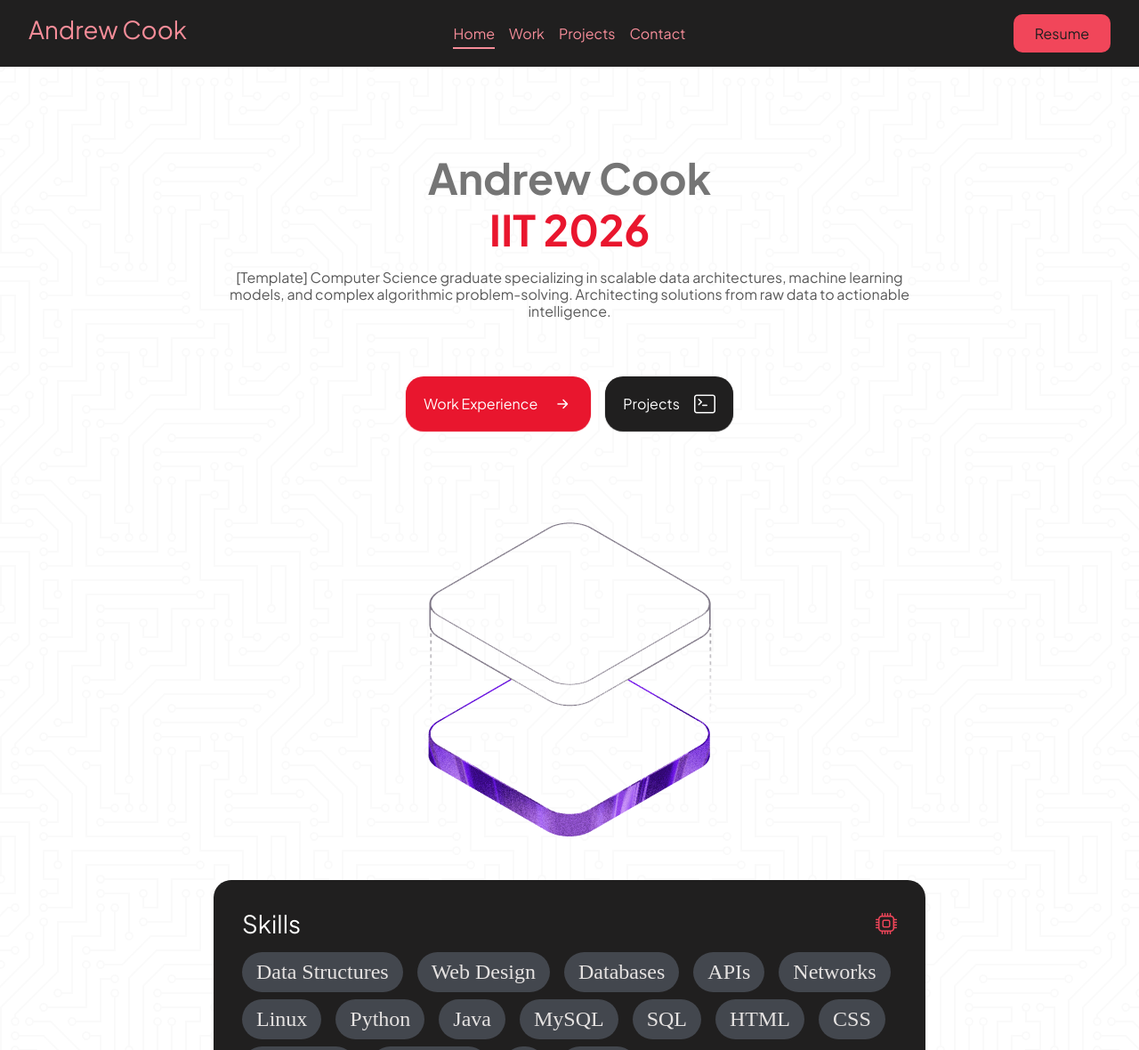
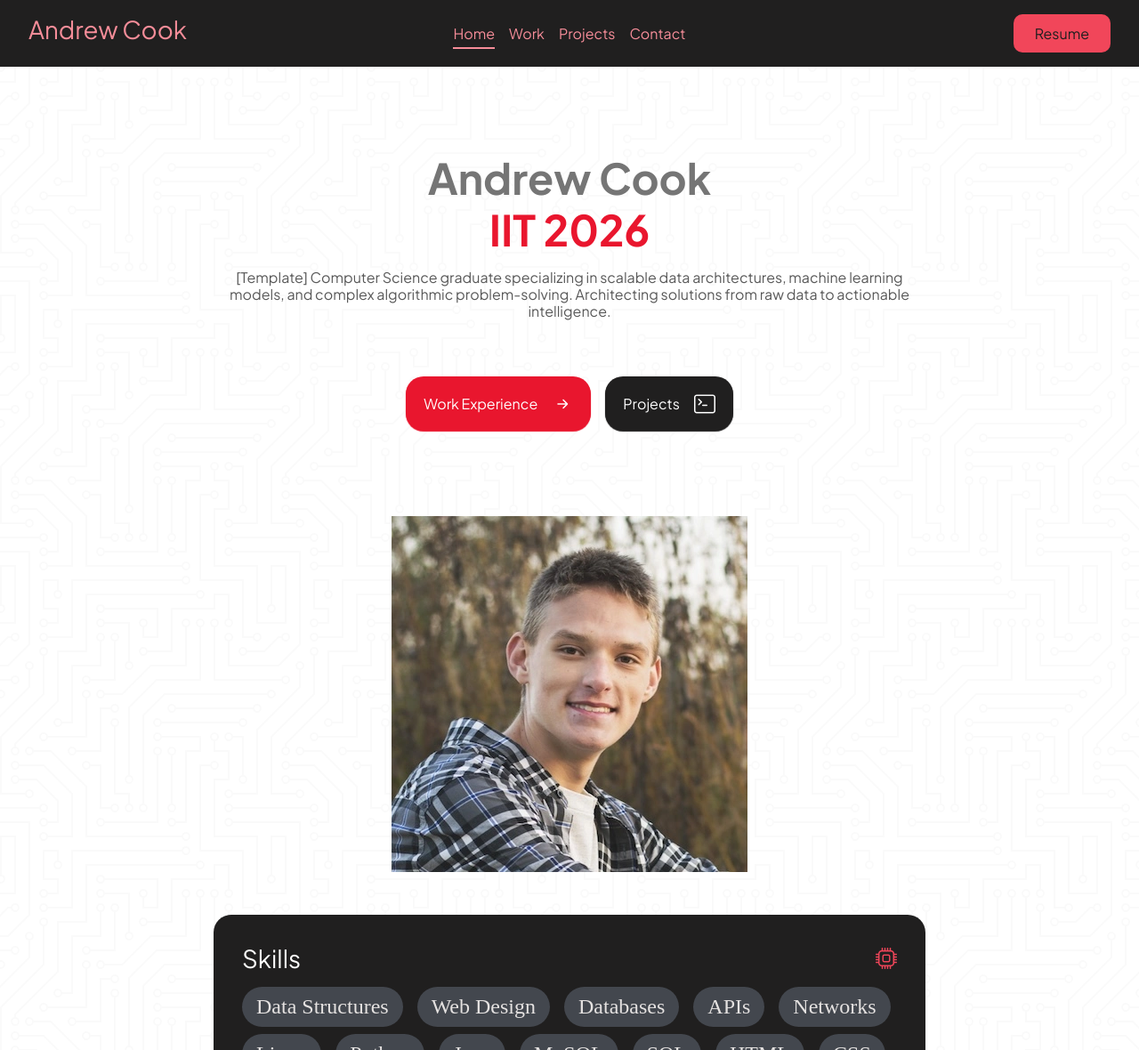
Before and after one commit to Drewster0128/website-portfolio, a Vue app: page / in a window 1280 px wide. Shown: the top 1180 px of the page at 89% size. Built offline with nearby package versions, Linux system fonts and the light colour scheme; a web font is replaced by a local one.

Commit message:
Complete cool effect and add profile pic

```diff
--- a/src/App.vue
+++ b/src/App.vue
@@ -4,7 +4,7 @@ import WorkExperience from './components/WorkExperience.vue';
 import Projects from './components/Projects.vue';
 import NavBar from './components/NavBar.vue';
 
-import { ref, useTemplateRef, onMounted, nextTick } from "vue";
+import { ref, useTemplateRef, onMounted} from "vue";
 
 const home = useTemplateRef('home');
 const work = useTemplateRef('work');
@@ -24,7 +24,7 @@ onMounted(() => {
     }
     else {
       entries.forEach((entry) => {
-        if(entry.intersectionRect.height > 0.80 * screenHeight) {
+        if(entry.intersectionRect.height > 0.70 * screenHeight) {
           if(entry.target.id != currentPage.value) {
             currentPage.value = entry.target.id;
           }
@@ -45,10 +45,10 @@ onMounted(() => {
     else {
       entries.forEach((entry) => {
         console.log("hi");
-        if(entry.intersectionRect.height > 0.80 * screenHeight) {
+        if(entry.intersectionRect.height > 0.70 * screenHeight) {
           console.log(entry.target.classList);
           if(entry.target.classList.contains("hidden")) {
-            entry.target.classList.remove("hidden");
+            entry.target.classList.replace("hidden", "visible");
             observer.unobserve(entry.target);
           }
         }
--- a/src/components/Home.vue
+++ b/src/components/Home.vue
@@ -1,6 +1,6 @@
 <script setup>
 import { useIntersectionObserver } from "@vueuse/core";
-import heroImg from "../assets/hero.png"
+import heroImg from "../assets/hero.webp"
 import {  ref, useTemplateRef, onMounted } from 'vue';
 
 const target = useTemplateRef("target");
--- a/src/style.css
+++ b/src/style.css
@@ -180,6 +180,11 @@ section {
   padding: 1rem 2rem;
 }
 
+.hidden > * {
+  opacity: 0;
+  transition: opacity 1s ease;
+}
+
 .nav__button {
   display: inline-block;
   text-align: end;
@@ -332,6 +337,11 @@ section {
   background-color: var(--black-background-color);
 }
 
+.visible > * {
+  opacity: 1;
+  transition: opacity 1s ease;
+}
+
 .hero__title--left_align {
   text-align: left;
 }
```
Also changed, not shown: src/assets/hero.webp (added).
